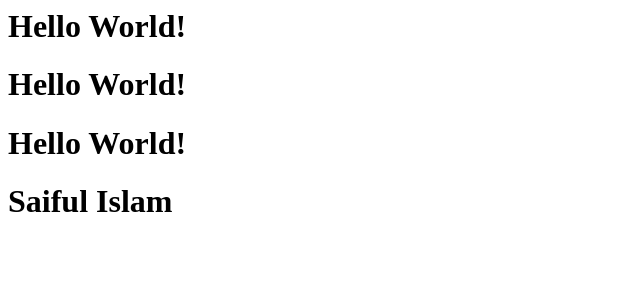
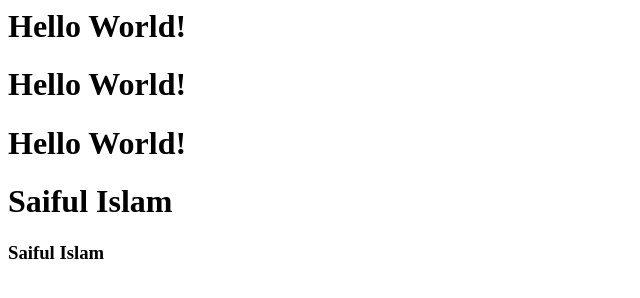
Before and after one commit to Saifulpavel/project, a plain HTML site: page index.html in a window 1280 px wide. Shown: the whole page, without its empty margins (0-640 px from the left). Drawn offline with Linux system fonts and the light colour scheme.

Commit message:
Update index.html

```diff
--- a/index.html
+++ b/index.html
@@ -3,4 +3,5 @@
 	<h1>Hello World!</h1>
 	<h1>Hello World!</h1>
 	<h1>Saiful Islam</h1>
+	<h3>Saiful Islam</h3>
 <html/>
```
